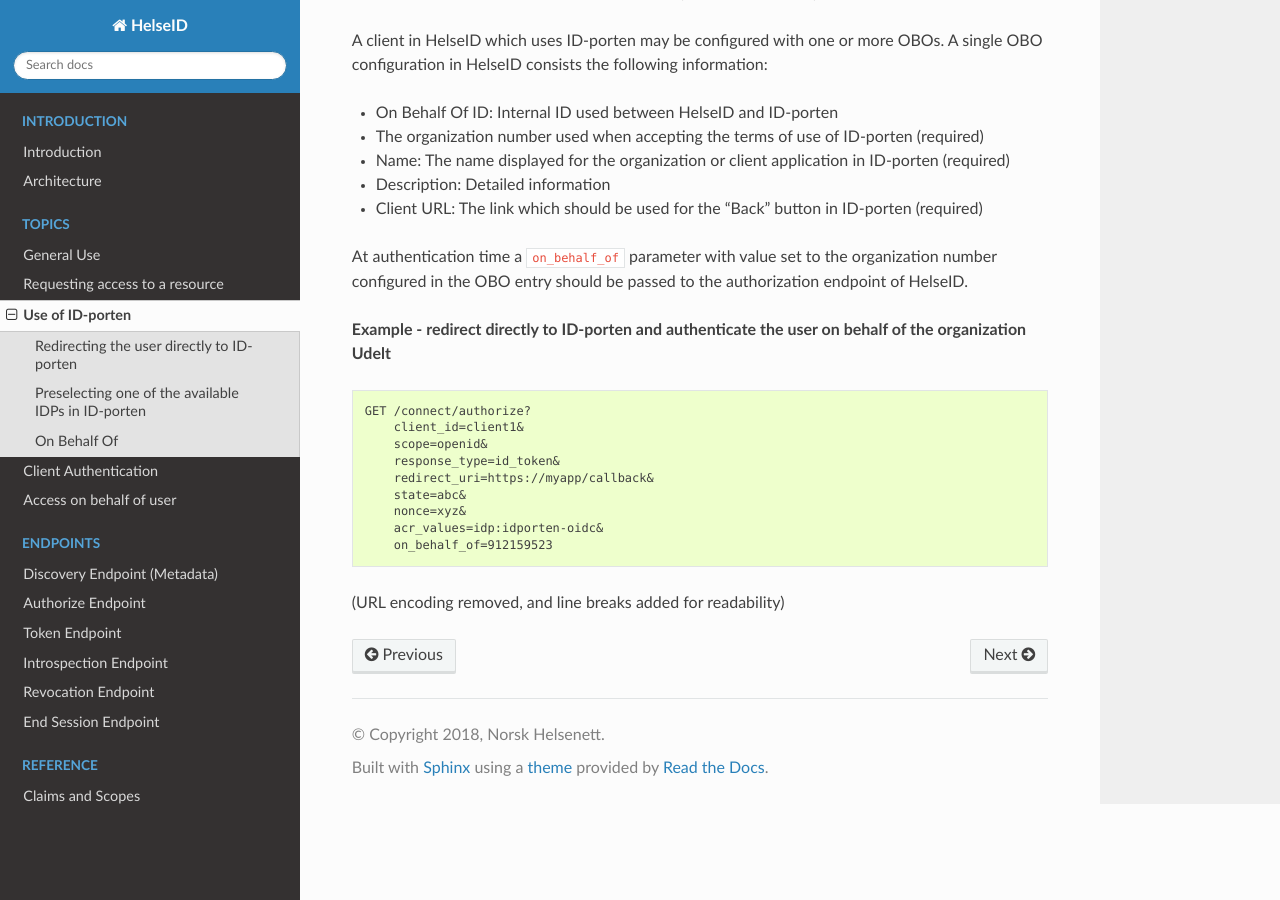
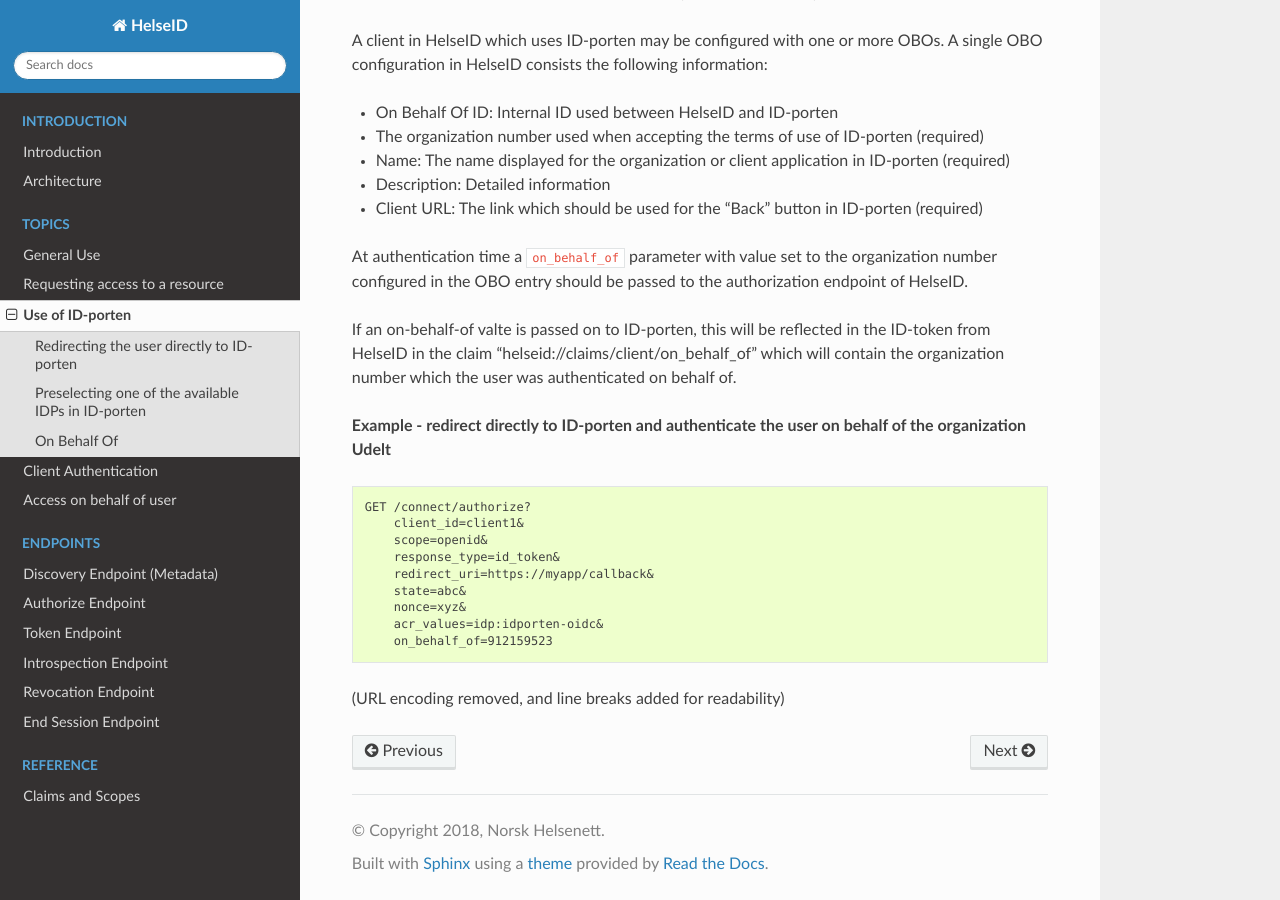
Before and after one commit to HelseID/HelseID-Public, a Sphinx documentation site: the page built from docs/topics/id_porten.rst, in a window 1280 px wide and 900 px high, scrolled down 1622 px. Built offline with Sphinx 7.4.7 and the Read the Docs theme 2.0.0, drawn with Linux system fonts in a browser that asks for light colours; pages that are not in the unit, such as notebooks, are missing from menus.

Commit message:
Update with new OBO claim in ID token

```diff
--- a/docs/topics/id_porten.rst
+++ b/docs/topics/id_porten.rst
@@ -69,6 +69,8 @@ A client in HelseID which uses ID-porten may be configured with one or more OBOs
 
 At authentication time a ``on_behalf_of`` parameter with value set to the organization number configured in the OBO entry should be passed to the authorization endpoint of HelseID.
 
+If an on-behalf-of valte is passed on to ID-porten, this will be reflected in the ID-token from HelseID in the claim "helseid://claims/client/on_behalf_of" which will contain the organization number which the user was authenticated on behalf of.
+
 **Example - redirect directly to ID-porten and authenticate the user on behalf of the organization Udelt**
 ::
     GET /connect/authorize?
```
